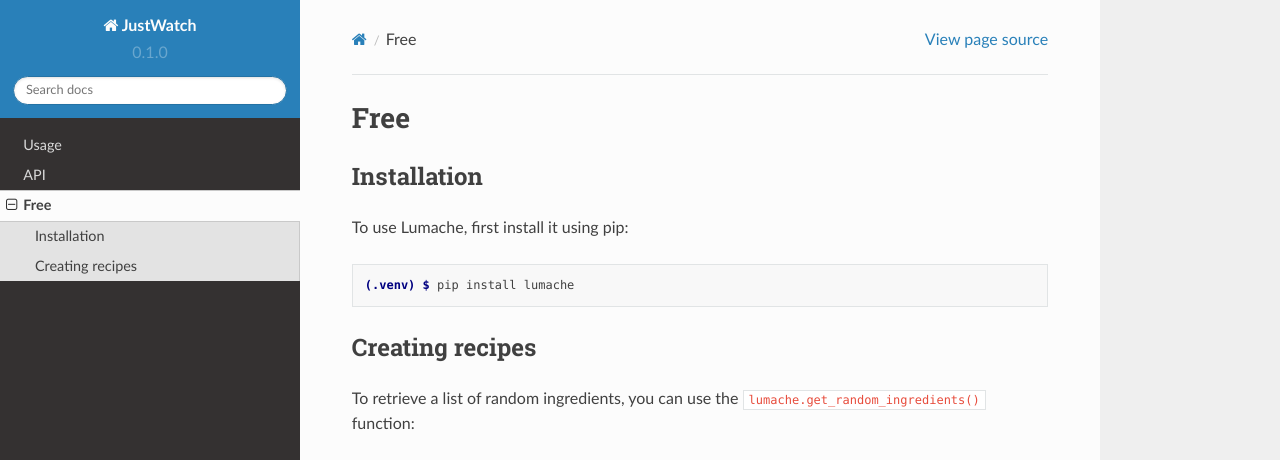
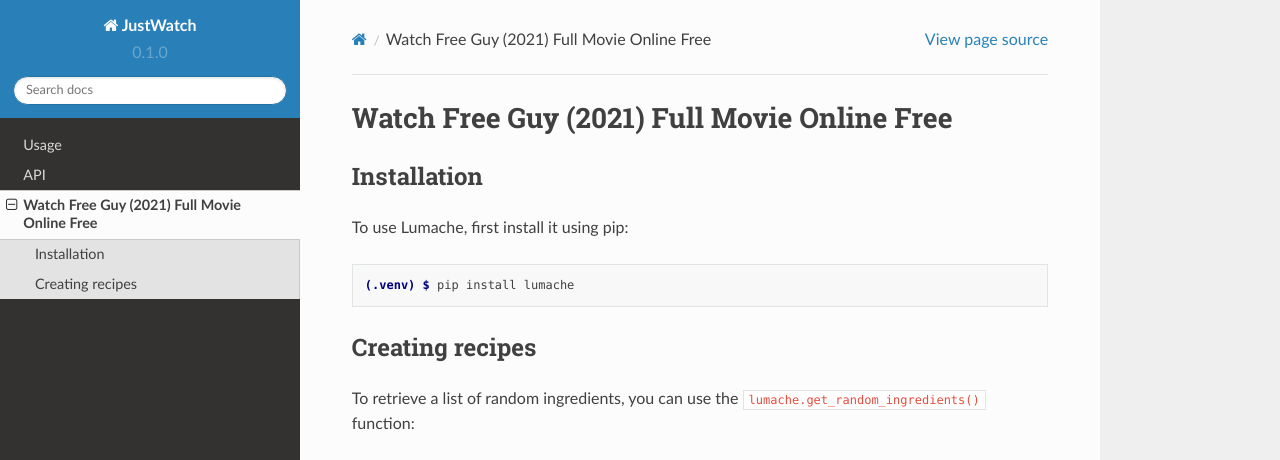
Before and after one commit to onegite/justwatch, a Sphinx documentation site: the page built from docs/source/free.rst, in a window 1280 px wide and 1095 px high. Shown: the top 460 px of the window. Built offline with Sphinx 7.4.7 and the Read the Docs theme 2.0.0, drawn with Linux system fonts in a browser that asks for light colours; grey boxes are pictures that could not be loaded.

Commit message:
Update free.rst

```diff
--- a/docs/source/free.rst
+++ b/docs/source/free.rst
@@ -1,5 +1,5 @@
-Free
-=====
+Watch Free Guy (2021) Full Movie Online Free
+============================================
 
 .. _installation:
 
```
